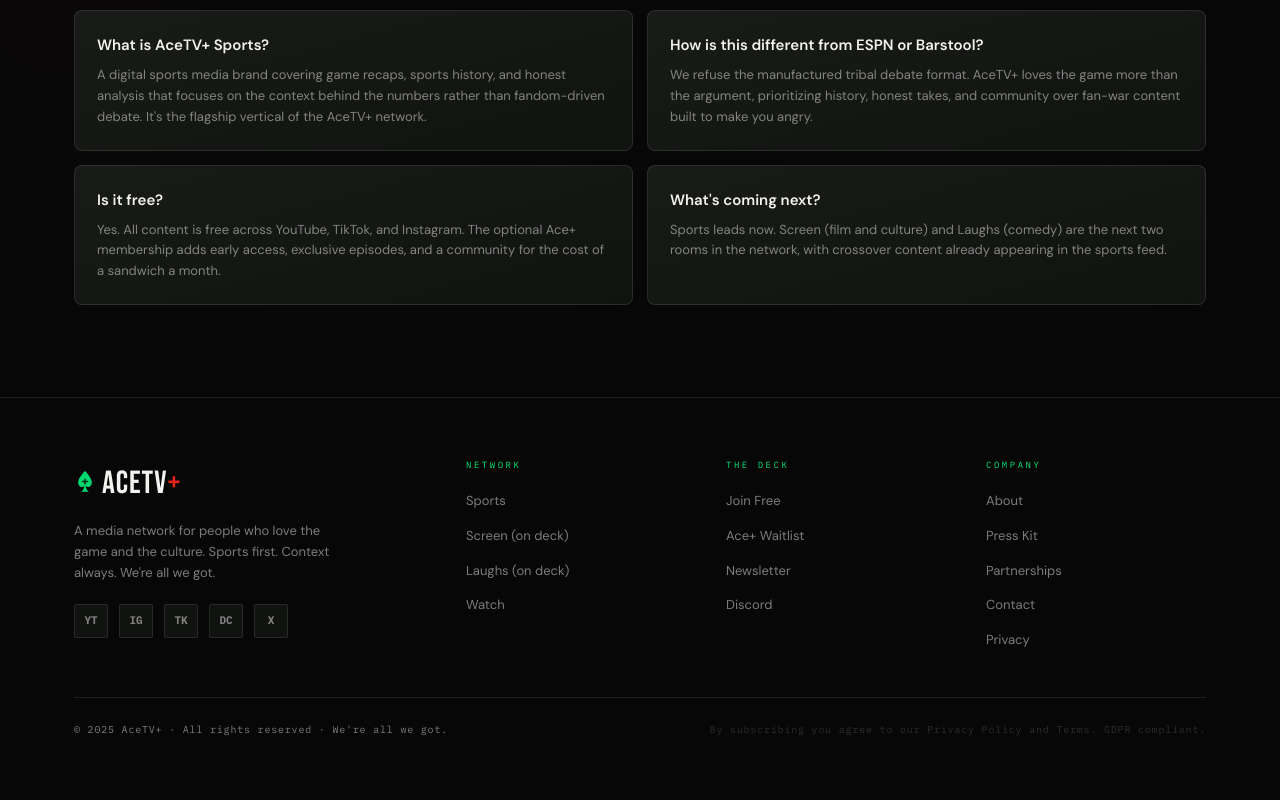
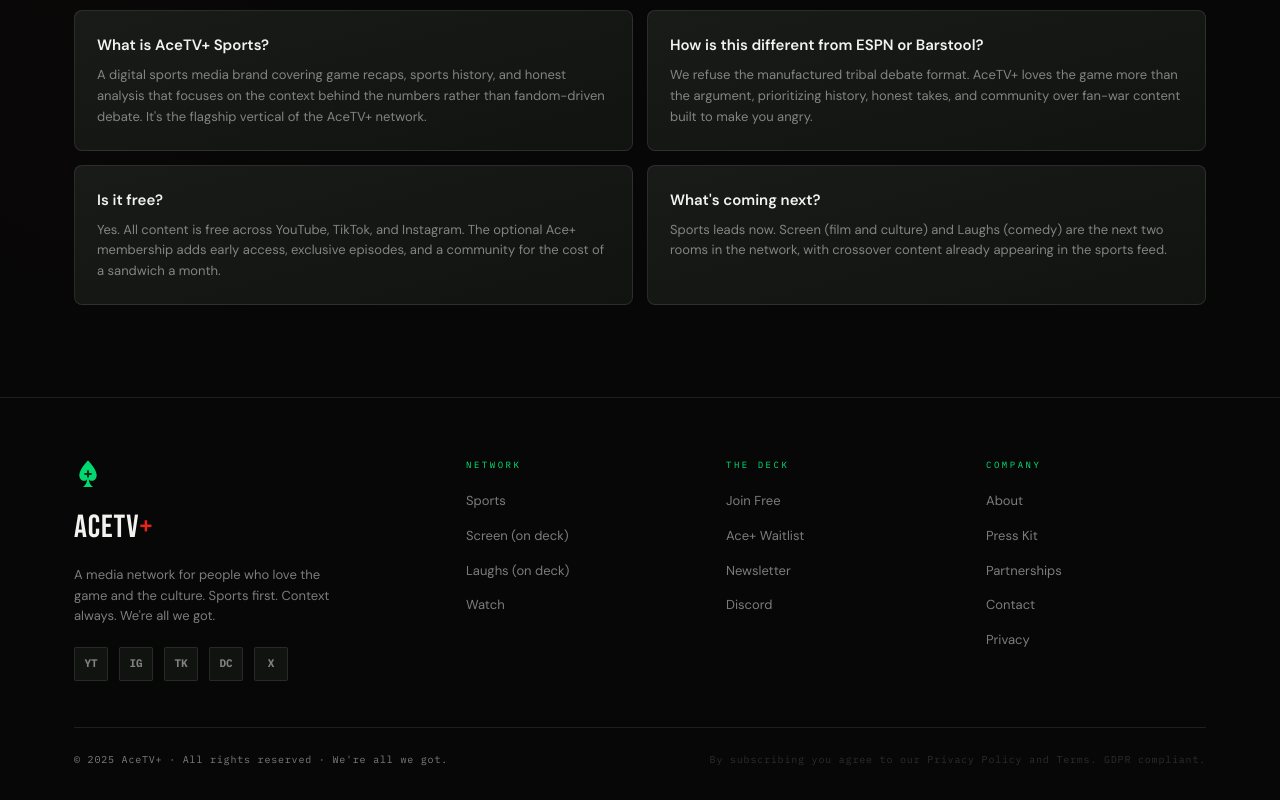
Before and after one commit to BuzzyWrld/acetv, a plain HTML site: page index.html in a window 1280 px wide. Shown: the part 5396-6196 px from the top of the page. Before the commit the page ends 6166 px from the top, so only its background shows below. Drawn offline with Linux system fonts and the light colour scheme.

Commit message:
feat: stack ace icon above wordmark in footer

```diff
--- a/index.html
+++ b/index.html
@@ -276,7 +276,7 @@
 /* FOOTER */
 footer{background:var(--black);border-top:1px solid var(--border);padding:60px 0 32px;}
 .f-top{display:grid;grid-template-columns:1.6fr 1fr 1fr 1fr;gap:40px;margin-bottom:46px;}
-.f-logo{font-family:var(--fd);font-size:32px;letter-spacing:0.03em;margin-bottom:12px;}
+.f-logo{font-family:var(--fd);font-size:32px;letter-spacing:0.03em;margin-bottom:12px;display:flex;flex-direction:column;align-items:flex-start;gap:10px;}
 .f-logo .plus{color:var(--red);}
 .f-tag{font-size:13px;color:var(--muted);line-height:1.6;margin-bottom:20px;max-width:280px;}
 .socials{display:flex;gap:11px;}
@@ -693,7 +693,7 @@
 <footer><div class="container">
 <div class="f-top">
 <div>
-<div class="f-logo"><svg style="width:22px;display:inline-block;vertical-align:middle;margin-right:6px;" class="use-green"><use href="#ace"/></svg>AceTV<span class="plus">+</span></div>
+<div class="f-logo"><svg style="width:28px;" class="use-green"><use href="#ace"/></svg><span>AceTV<span class="plus">+</span></span></div>
 <p class="f-tag">A media network for people who love the game and the culture. Sports first. Context always. We're all we got.</p>
 <div class="socials"><a class="soc" href="https://youtube.com/@acetv" target="_blank" rel="noopener">YT</a><a class="soc" href="#">IG</a><a class="soc" href="#">TK</a><a class="soc" href="#">DC</a><a class="soc" href="#">X</a></div>
 </div>
```
